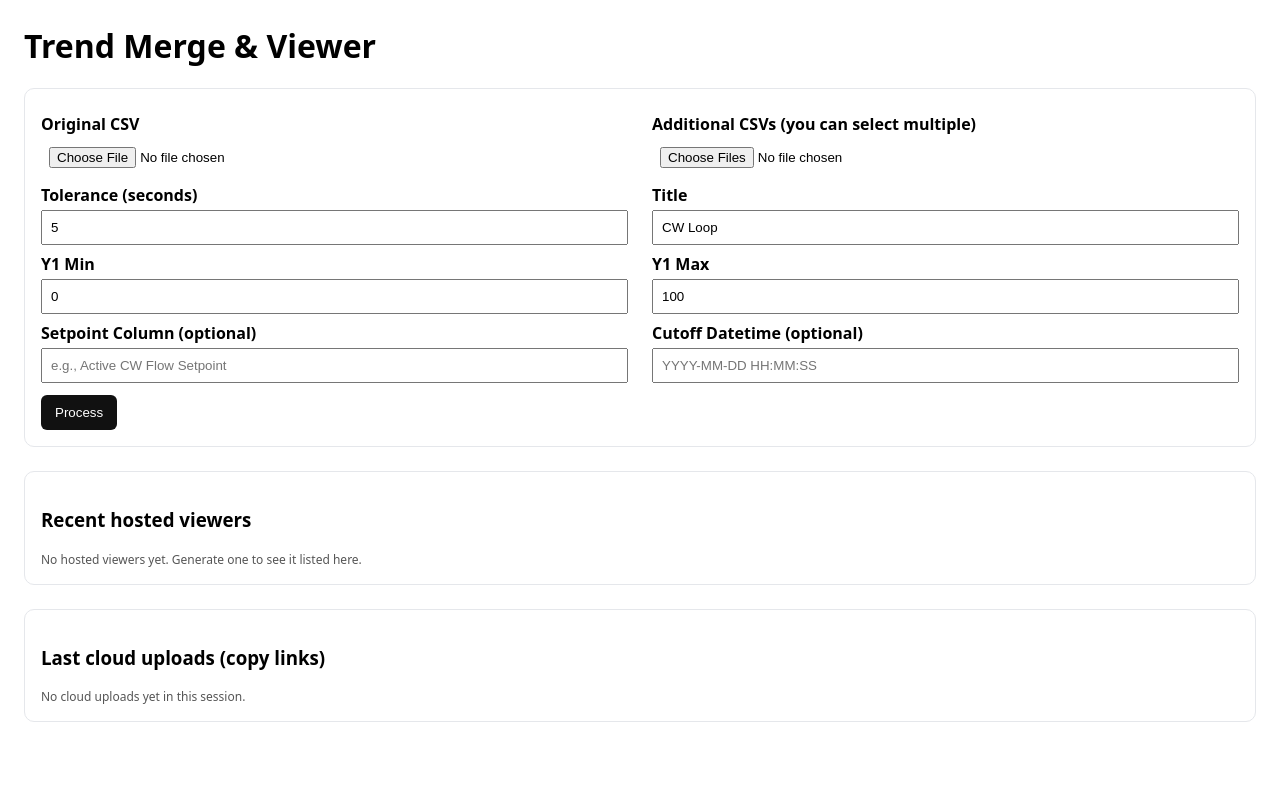
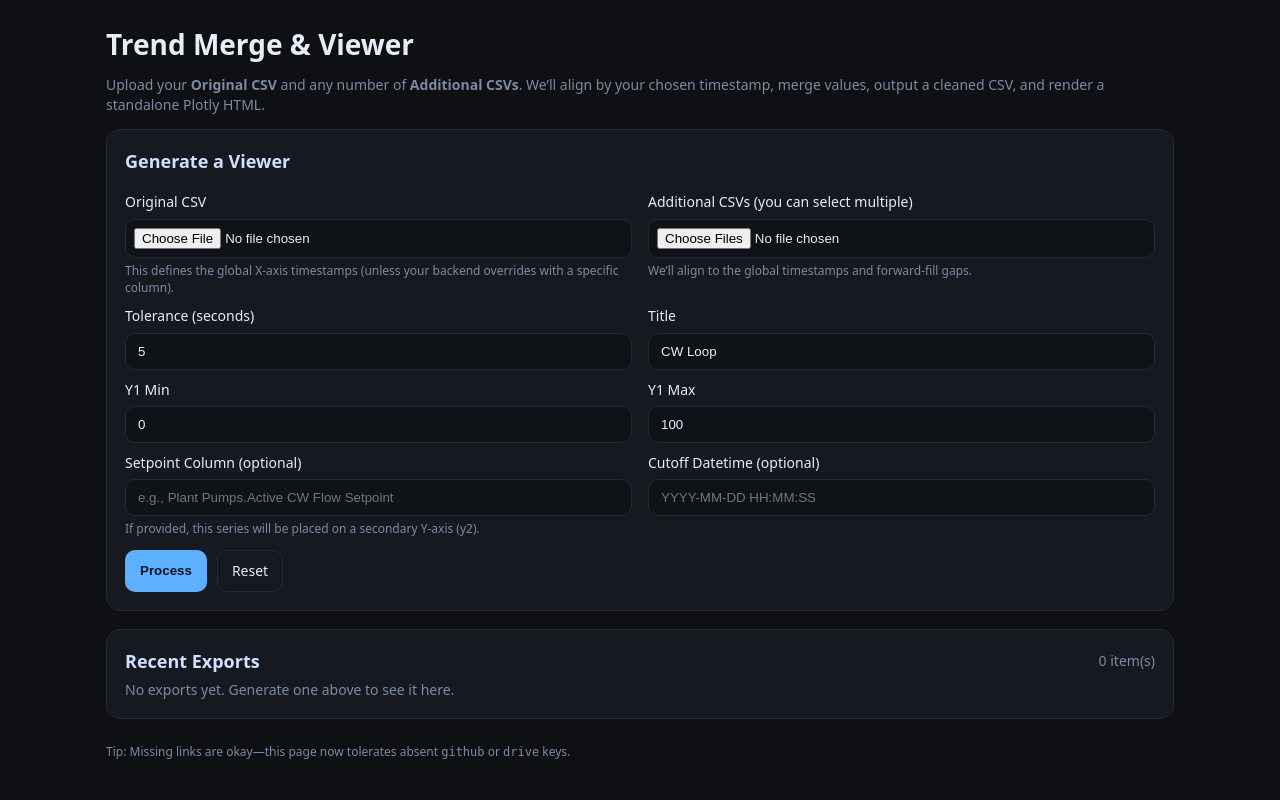
Before and after one commit to jiffcope-byte/cwloop-webapp, a Flask app: template templates/index.html in a window 1280 px wide. Run offline with Flask 3, Linux system fonts and the light colour scheme; the template is opened without the code that fills it, so the values that code supplies are empty.

Commit message:
fix: safe index.html with missing key handling

```diff
--- a/templates/index.html
+++ b/templates/index.html
@@ -1,139 +1,218 @@
-
 <!doctype html>
-<html>
+<html lang="en">
 <head>
-  <meta charset="utf-8">
+  <meta charset="utf-8" />
+  <meta name="viewport" content="width=device-width,initial-scale=1" />
   <title>Trend Merge & Viewer</title>
+  <link rel="preconnect" href="https://fonts.googleapis.com">
   <style>
-    body { font-family: system-ui, -apple-system, Segoe UI, Roboto, Arial, sans-serif; margin: 24px; }
-    h1 { margin-top: 0; }
-    .row { display: grid; grid-template-columns: 1fr 1fr; gap: 24px; }
-    label { font-weight: 600; display:block; margin: 8px 0 4px; }
-    input, select { width:100%; padding:8px; box-sizing:border-box; }
-    .btn { background:#111; color:#fff; padding:10px 14px; border:none; border-radius:6px; cursor:pointer; }
-    .btn.secondary { background:#555; }
-    .card { border:1px solid #e5e7eb; border-radius:10px; padding:16px; }
-    .list { margin-top:24px; }
-    .item { display:flex; align-items:center; gap:12px; padding:6px 0; border-bottom:1px dashed #eee; }
-    .small { color:#555; font-size:12px; }
-    .pill { background:#eef2ff; color:#3730a3; padding:2px 8px; border-radius:999px; font-size:12px; }
-    .group { display:flex; gap:8px; align-items:center; }
+    :root{
+      --bg:#0e1013;--panel:#161a20;--muted:#7b8aa5;--text:#e7edf7;--accent:#5eb0ff;--accent2:#7bd389;
+      --warn:#f5a524;--danger:#ff6b6b;--border:#232a34
+    }
+    *{box-sizing:border-box}
+    body{margin:0;background:var(--bg);color:var(--text);font:14px/1.45 system-ui,Segoe UI,Roboto,Helvetica,Arial,sans-serif}
+    a{color:var(--accent);text-decoration:none}
+    a:hover{opacity:.9}
+    .wrap{max-width:1100px;margin:24px auto;padding:0 16px}
+    .card{background:var(--panel);border:1px solid var(--border);border-radius:14px;padding:18px}
+    h1{font-size:28px;margin:0 0 10px}
+    h2{font-size:18px;margin:0 0 8px;color:#cfe1ff}
+    .muted{color:var(--muted)}
+    .row{display:flex;gap:16px;flex-wrap:wrap}
+    .col{flex:1 1 340px}
+    label{display:block;margin:10px 0 6px}
+    input[type="text"],input[type="number"],input[type="datetime-local"],input[type="file"],select{
+      width:100%;padding:10px 12px;border:1px solid var(--border);border-radius:10px;background:#0f1216;color:var(--text)
+    }
+    input[type="file"]{padding:8px}
+    .hint{font-size:12px;color:var(--muted);margin-top:4px}
+    .btn{display:inline-flex;align-items:center;gap:8px;padding:10px 14px;border-radius:10px;border:1px solid var(--border);
+      background:#0f1216;color:var(--text);cursor:pointer}
+    .btn.primary{background:var(--accent);border-color:transparent;color:#061325;font-weight:600}
+    .btn.small{padding:6px 10px;font-size:12px}
+    .btn.ghost{background:transparent}
+    .btn:disabled{opacity:.6;cursor:not-allowed}
+    .table{width:100%;border-collapse:collapse}
+    .table th,.table td{padding:10px 8px;border-bottom:1px solid var(--border);vertical-align:middle}
+    .table th{color:#bcd3ff;text-align:left;font-weight:600}
+    .chip{display:inline-flex;align-items:center;padding:2px 8px;border-radius:999px;font-size:12px;border:1px solid var(--border);color:var(--muted)}
+    .links{display:flex;gap:8px;flex-wrap:wrap}
+    .copy{border:1px dashed var(--border);padding:6px 8px;border-radius:8px;font-size:12px;color:var(--muted)}
+    .ok{color:var(--accent2)}
+    .warn{color:var(--warn)}
+    .danger{color:var(--danger)}
+    .footer{margin:24px 0;color:var(--muted);font-size:12px}
+    .stack{display:flex;flex-direction:column;gap:10px}
   </style>
 </head>
 <body>
+  <div class="wrap">
+    <header style="margin-bottom:14px">
       <h1>Trend Merge & Viewer</h1>
+      <div class="muted">Upload your <b>Original CSV</b> and any number of <b>Additional CSVs</b>. We’ll align by your chosen timestamp, merge values, output a cleaned CSV, and render a standalone Plotly HTML.</div>
+    </header>
 
-  <form class="card" method="POST" action="/process" enctype="multipart/form-data">
+    <!-- Uploader -->
+    <section class="card" style="margin-bottom:18px">
+      <h2>Generate a Viewer</h2>
+      <form method="post" enctype="multipart/form-data" action="{{ url_for('process') }}">
         <div class="row">
-      <div>
+          <div class="col">
             <label>Original CSV</label>
-        <input type="file" name="original_csv" required>
+            <input type="file" name="original_csv" required />
+            <div class="hint">This defines the global X-axis timestamps (unless your backend overrides with a specific column).</div>
           </div>
-      <div>
+          <div class="col">
             <label>Additional CSVs (you can select multiple)</label>
-        <input type="file" name="other_csvs" multiple>
+            <input type="file" name="extra_csvs" multiple />
+            <div class="hint">We’ll align to the global timestamps and forward-fill gaps.</div>
           </div>
         </div>
+
         <div class="row">
-      <div>
+          <div class="col">
             <label>Tolerance (seconds)</label>
-        <input type="number" name="tolerance" value="5" min="0">
+            <input type="number" name="tolerance" value="5" min="0" step="1" />
           </div>
-      <div>
+          <div class="col">
             <label>Title</label>
-        <input type="text" name="title" value="CW Loop">
+            <input type="text" name="title" value="CW Loop" />
           </div>
         </div>
+
         <div class="row">
-      <div>
+          <div class="col">
             <label>Y1 Min</label>
-        <input type="number" name="y1_min" value="0">
+            <input type="number" name="y1_min" value="0" />
           </div>
-      <div>
+          <div class="col">
             <label>Y1 Max</label>
-        <input type="number" name="y1_max" value="100">
+            <input type="number" name="y1_max" value="100" />
           </div>
         </div>
+
         <div class="row">
-      <div>
+          <div class="col">
             <label>Setpoint Column (optional)</label>
-        <input type="text" name="setpoint_name" placeholder="e.g., Active CW Flow Setpoint">
+            <input type="text" name="setpoint_col" placeholder="e.g., Plant Pumps.Active CW Flow Setpoint" />
+            <div class="hint">If provided, this series will be placed on a secondary Y-axis (y2).</div>
           </div>
-      <div>
+          <div class="col">
             <label>Cutoff Datetime (optional)</label>
-        <input type="text" name="cutoff" placeholder="YYYY-MM-DD HH:MM:SS">
+            <input type="text" name="cutoff" placeholder="YYYY-MM-DD HH:MM:SS" />
           </div>
         </div>
-    <div style="margin-top:12px;">
-      <button class="btn" type="submit">Process</button>
+
+        <div style="margin-top:12px;display:flex;gap:10px;flex-wrap:wrap">
+          <button class="btn primary" type="submit">Process</button>
+          <a class="btn ghost" href="{{ url_for('index') }}">Reset</a>
+          {% if site_base %}
+            <span class="chip">Static site: {{ site_base }}</span>
+          {% endif %}
         </div>
       </form>
+    </section>
 
-  <div class="list card">
-    <h3>Recent hosted viewers</h3>
-    {% if exports_list %}
+    <!-- Recent exports -->
+    <section class="card">
+      <div style="display:flex;justify-content:space-between;align-items:center;margin-bottom:6px">
+        <h2 style="margin:0">Recent Exports</h2>
+        <span class="muted">{{ (exports_list|length) if exports_list else 0 }} item(s)</span>
+      </div>
+
+      {% if not exports_list %}
+        <div class="muted">No exports yet. Generate one above to see it here.</div>
+      {% else %}
+      <div class="stack">
+        <table class="table">
+          <thead>
+            <tr>
+              <th style="width:26%">Title</th>
+              <th style="width:14%">Timestamp</th>
+              <th style="width:22%">Links</th>
+              <th style="width:26%">Copy Links</th>
+              <th style="width:12%">Info</th>
+            </tr>
+          </thead>
+          <tbody>
             {% for item in exports_list %}
-        <div class="item">
-          <span class="pill">{{ item.slug }}</span>
-          <div class="group">
-            <a class="btn secondary" href="{{ item.html }}" target="_blank">View HTML</a>
-            {% if item.csv %}<a class="btn secondary" href="{{ item.csv }}" target="_blank">CSV</a>{% endif %}
-          </div>
-        </div>
-      {% endfor %}
-    {% else %}
-      <div class="small">No hosted viewers yet. Generate one to see it listed here.</div>
+              {% set title = item.get('title','CW Loop') %}
+              {% set ts    = item.get('ts','') %}
+              {% set local = item.get('local') %}
+              {% set static_url = item.get('static_url') %}
+              {% set gh    = item.get('github') %}
+              {% set drv   = item.get('drive') %}
+              {% set size  = item.get('size') %}
+              {% set notes = item.get('notes') %}
+
+              <tr>
+                <td>
+                  <div style="font-weight:600">{{ title }}</div>
+                  {% if notes %}<div class="hint">{{ notes }}</div>{% endif %}
+                </td>
+                <td>
+                  <div>{{ ts }}</div>
+                </td>
+                <td>
+                  <div class="links">
+                    {% if local %}
+                      <a class="btn small" href="{{ local }}" download>Download</a>
+                    {% endif %}
+                    {% if static_url %}
+                      <a class="btn small" href="{{ static_url }}" target="_blank" rel="noopener">Static</a>
+                    {% endif %}
+                    {% if gh %}
+                      <a class="btn small" href="{{ gh }}" target="_blank" rel="noopener">GitHub</a>
+                    {% endif %}
+                    {% if drv %}
+                      <a class="btn small" href="{{ drv }}" target="_blank" rel="noopener">Drive</a>
                     {% endif %}
                   </div>
-
-  <div class="list card">
-    <h3>Last cloud uploads (copy links)</h3>
-    {% if pushed.github.html or pushed.github.csv or pushed.gdrive.html or pushed.gdrive.csv %}
-      {% if pushed.github.html or pushed.github.csv %}
-        <div class="item"><strong>GitHub Static</strong></div>
-        {% if pushed.github.html %}
-          <div class="item">
-            <span class="small">HTML</span>
-            <input id="gh_html" type="text" value="{{ pushed.github.html }}" style="flex:1;">
-            <button class="btn" onclick="copy('#gh_html')">Copy</button>
+                </td>
+                <td>
+                  <div class="links">
+                    {% if static_url %}
+                      <button class="btn small" type="button"
+                              onclick="copyTxt('{{ static_url }}', this)">Copy Static</button>
+                    {% endif %}
+                    {% if gh %}
+                      <button class="btn small" type="button"
+                              onclick="copyTxt('{{ gh }}', this)">Copy GitHub</button>
+                    {% endif %}
+                    {% if drv %}
+                      <button class="btn small" type="button"
+                              onclick="copyTxt('{{ drv }}', this)">Copy Drive</button>
+                    {% endif %}
+                  </div>
+                </td>
+                <td>
+                  {% if size %}<div class="chip">{{ size }}</div>{% endif %}
+                </td>
+              </tr>
+            {% endfor %}
+          </tbody>
+        </table>
       </div>
       {% endif %}
-        {% if pushed.github.csv %}
-          <div class="item">
-            <span class="small">CSV</span>
-            <input id="gh_csv" type="text" value="{{ pushed.github.csv }}" style="flex:1;">
-            <button class="btn" onclick="copy('#gh_csv')">Copy</button>
+    </section>
+
+    <div class="footer">
+      <span class="muted">Tip:</span> Missing links are okay—this page now tolerates absent <code>github</code> or <code>drive</code> keys.
     </div>
-        {% endif %}
-      {% endif %}
-
-      {% if pushed.gdrive.html or pushed.gdrive.csv %}
-        <div class="item" style="margin-top:8px;"><strong>Google Drive</strong></div>
-        {% if pushed.gdrive.html %}
-          <div class="item">
-            <span class="small">HTML</span>
-            <input id="gd_html" type="text" value="{{ pushed.gdrive.html }}" style="flex:1;">
-            <button class="btn" onclick="copy('#gd_html')">Copy</button>
-          </div>
-        {% endif %}
-        {% if pushed.gdrive.csv %}
-          <div class="item">
-            <span class="small">CSV</span>
-            <input id="gd_csv" type="text" value="{{ pushed.gdrive.csv }}" style="flex:1;">
-            <button class="btn" onclick="copy('#gd_csv')">Copy</button>
-          </div>
-        {% endif %}
-      {% endif %}
-    {% else %}
-      <div class="small">No cloud uploads yet in this session.</div>
-    {% endif %}
   </div>
 
   <script>
-    function copy(selector){
-      const el = document.querySelector(selector);
-      el.select(); el.setSelectionRange(0, 99999);
-      document.execCommand('copy');
+    async function copyTxt(text, btn){
+      try{
+        await navigator.clipboard.writeText(text);
+        const old = btn.textContent;
+        btn.textContent = "Copied!";
+        btn.classList.add("primary");
+        setTimeout(()=>{btn.textContent = old; btn.classList.remove("primary")}, 1200);
+      }catch(e){
+        alert("Could not copy to clipboard.");
+      }
     }
   </script>
 </body>
```
Lines whose indentation alone changed are shown as unchanged.
